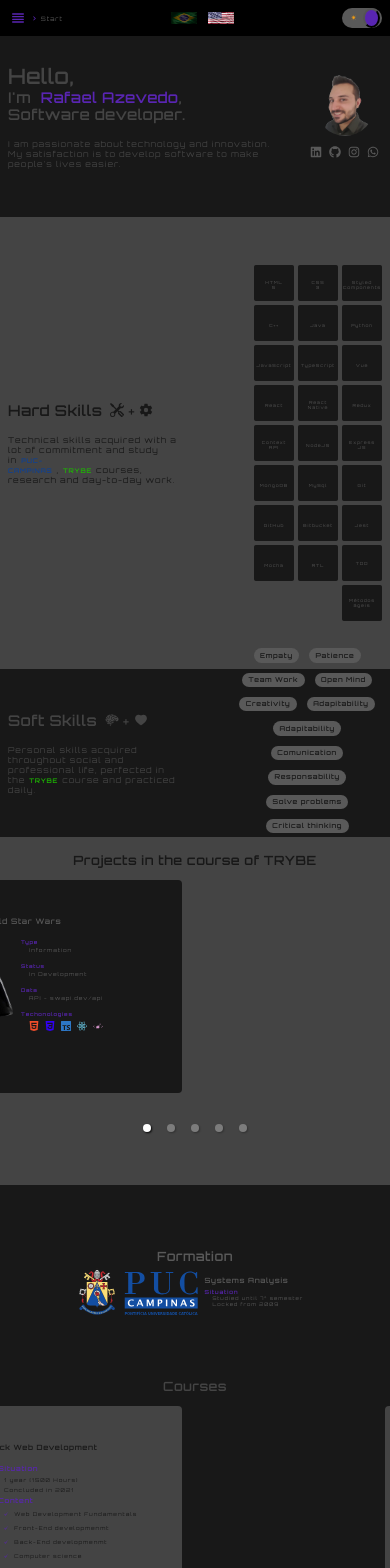
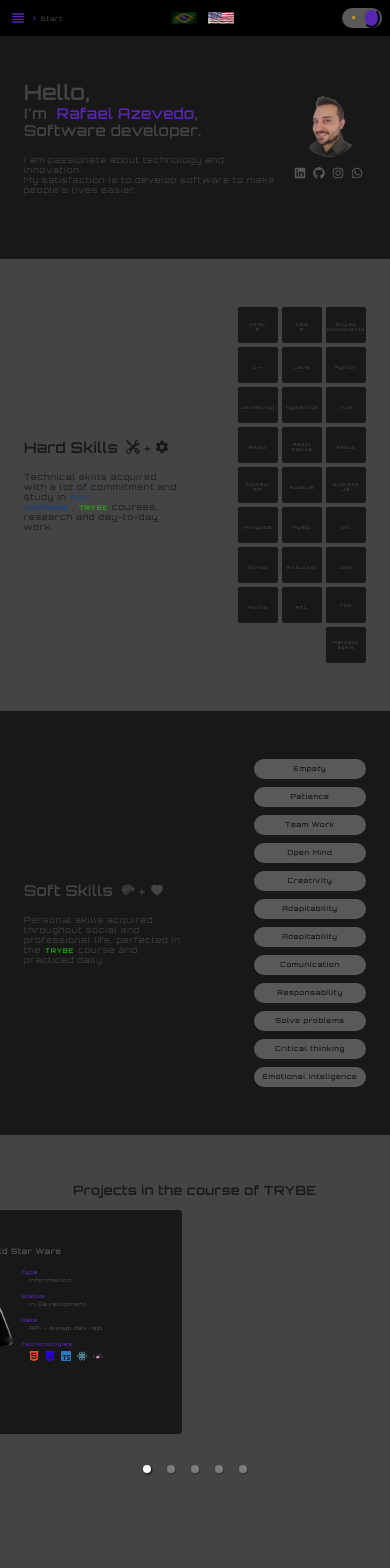
Before and after one commit to RafaelBiatoAzevedo/portifolio-Rafael-Azevedo, a React (Create React App) app: page / in a window 390 px wide. Shown: the top 1568 px of the page. Built offline with nearby package versions, Linux system fonts and the light colour scheme.

Commit message:
feat: add responsive for tablet

```diff
--- a/src/components/Certificates/components/Certificate/styles.ts
+++ b/src/components/Certificates/components/Certificate/styles.ts
@@ -21,6 +21,10 @@ export const Wrapper = styled.div`
 
   @media (max-width: ${(p) => p.theme.resolutions.small}) {
     min-height: 51rem;
+  }
+
+  @media (max-width: ${(p) => p.theme.resolutions.tablet}) {
+    min-height: 69rem;
   }
 `;
 
--- a/src/components/Certificates/styles.ts
+++ b/src/components/Certificates/styles.ts
@@ -12,7 +12,7 @@ export const Wrapper = styled.div`
     ${(p) => p.theme.spacing.lm} ${(p) => p.theme.spacing.lm};
   gap: 3rem;
 
-  @media (max-width: ${(p) => p.theme.resolutions.celphone}) {
-    padding: 10px;
+  @media (max-width: ${(p) => p.theme.resolutions.tablet}) {
+    padding: ${(p) => p.theme.spacing.xl} ${(p) => p.theme.spacing.lm};
   }
 `;
--- a/src/components/Courses/components/Course/styles.ts
+++ b/src/components/Courses/components/Course/styles.ts
@@ -21,6 +21,10 @@ export const Wrapper = styled.div`
 
   @media (max-width: ${(p) => p.theme.resolutions.small}) {
     min-height: 42rem;
+  }
+
+  @media (max-width: ${(p) => p.theme.resolutions.tablet}) {
+    min-height: 50rem;
   }
 `;
 
--- a/src/components/Courses/styles.ts
+++ b/src/components/Courses/styles.ts
@@ -10,4 +10,8 @@ export const Wrapper = styled.div`
     ${(p) => p.theme.spacing.lm} ${(p) => p.theme.spacing.lm};
 
   gap: 3rem;
+
+  @media (max-width: ${(p) => p.theme.resolutions.tablet}) {
+    padding: ${(p) => p.theme.spacing.sm} ${(p) => p.theme.spacing.lm};
+  }
 `;
--- a/src/components/Footer/index.tsx
+++ b/src/components/Footer/index.tsx
@@ -2,7 +2,7 @@ import { FC } from 'react';
 
 import { useTheme } from 'styled-components';
 
-import { Wrapper, WrapperTop } from './styles';
+import { WarpperBottom, Wrapper, WrapperTop } from './styles';
 
 import { Translator } from '../Translator';
 import { Text } from '../Text';
@@ -26,10 +26,16 @@ export const Footer: FC = (): JSX.Element => {
         />
         <LinksSocial />
       </WrapperTop>
-      <Text
-        title="AD - AZEVEDO DIGITAL / CNPJ: 39.324.590/0001-43 / Incrição Municipal: 324439 / Rua Cleonice Ap. Cruz Thielle, 350 - Jd Alvorada - Mogi-Guaçu - SP"
-        color={colors.tertiary}
-      />
+      <WarpperBottom>
+        <Text
+          title="AZEVEDO DIGITAL / CNPJ: 39.324.590/0001-43 / Incrição Municipal: 324439 / Rua Cleonice Ap. Cruz Thielle, 350 - Jd Alvorada - Mogi-Guaçu - SP"
+          color={colors.tertiary}
+        />
+        <Text
+          title="E-mail: rafaelazevedo321@gmail.com - azevedodigital321@gmail.com / Cel: (19) 99742-6983"
+          color={colors.tertiary}
+        />
+      </WarpperBottom>
     </Wrapper>
   );
 };
--- a/src/components/Footer/styles.ts
+++ b/src/components/Footer/styles.ts
@@ -33,3 +33,11 @@ export const WrapperTop = styled.div`
 
   gap: 2rem;
 `;
+
+export const WarpperBottom = styled.div`
+  align-items: center;
+  display: flex;
+  flex-direction: column;
+
+  gap: 0.5rem;
+`;
--- a/src/components/Formation/styles.ts
+++ b/src/components/Formation/styles.ts
@@ -11,6 +11,10 @@ export const Wrapper = styled.div`
   gap: 1rem;
 
   width: 100%;
+
+  @media (max-width: ${(p) => p.theme.resolutions.tablet}) {
+    padding: ${(p) => p.theme.spacing.xl} ${(p) => p.theme.spacing.lm};
+  }
 `;
 
 export const WrapperTitle = styled.div`
--- a/src/components/Projects/components/Project/styles.ts
+++ b/src/components/Projects/components/Project/styles.ts
@@ -22,6 +22,10 @@ export const Wrapper = styled.div`
 
   @media (max-width: ${(p) => p.theme.resolutions.small}) {
     min-height: 40rem;
+  }
+
+  @media (max-width: ${(p) => p.theme.resolutions.tablet}) {
+    min-height: 56rem;
   }
 `;
 
--- a/src/components/Projects/styles.ts
+++ b/src/components/Projects/styles.ts
@@ -13,8 +13,7 @@ export const Wrapper = styled.div`
 
   gap: 3rem;
 
-  @media (max-width: ${(p) => p.theme.resolutions.celphone}) {
-    padding: ${(p) => p.theme.spacing.md} ${(p) => p.theme.spacing.md}
-      ${(p) => p.theme.spacing.xxs} ${(p) => p.theme.spacing.md};
+  @media (max-width: ${(p) => p.theme.resolutions.tablet}) {
+    padding: ${(p) => p.theme.spacing.xl} ${(p) => p.theme.spacing.lm};
   }
 `;
--- a/src/components/Skills/index.tsx
+++ b/src/components/Skills/index.tsx
@@ -9,6 +9,7 @@ import { ISkill } from '~/interfaces/ISkill';
 import { LinkTech } from './components/LinkTech';
 
 import {
+  CartSoftSkill,
   GridTechs,
   Link,
   TextMessage,
@@ -97,14 +98,14 @@ export const Skills: FC<ISKillsProps> = ({
       {title === 'Soft Skills' ? (
         <WrapperSoftSkills>
           {skills.map((skill) => (
-            <div>
+            <CartSoftSkill>
               <Text
                 color={colors.onTertiary}
                 title={<Translator path={skill.name} />}
                 size="1.6rem"
                 weight="900"
               />
-            </div>
+            </CartSoftSkill>
           ))}
         </WrapperSoftSkills>
       ) : (
--- a/src/components/Skills/styles.ts
+++ b/src/components/Skills/styles.ts
@@ -10,12 +10,11 @@ export const Wrapper = styled.div<TWrapperProps>`
   display: flex;
   background-color: ${(p) => p.backgroudColor};
   padding: ${(p) => p.theme.spacing.xxl} ${(p) => p.theme.spacing.lm};
-  min-height: 42rem;
 
-  gap: 11rem;
+  gap: 10rem;
 
   @media (max-width: ${(p) => p.theme.resolutions.tablet}) {
-    padding: ${(p) => p.theme.spacing.xl} ${(p) => p.theme.spacing.sm};
+    padding: ${(p) => p.theme.spacing.xl} ${(p) => p.theme.spacing.lm};
   }
 `;
 
@@ -75,14 +74,21 @@ export const WrapperSoftSkills = styled.div`
   align-items: center;
   flex-wrap: wrap;
 
+  justify-content: flex-end;
+  max-width: 40%;
+  gap: 2rem;
+`;
+
+export const CartSoftSkill = styled.div`
+  align-items: center;
+  display: flex;
   justify-content: center;
-  max-width: 40%;
-  gap: 2.5rem;
+  width: 24rem;
+  height: 5rem;
+  border-radius: 3rem;
+  background-color: ${(p) => p.theme.colors.tertiary};
 
-  > div {
-    text-align: center;
-    border-radius: 2rem;
-    background-color: ${(p) => p.theme.colors.tertiary};
-    padding: 0.8rem 1.6rem;
+  @media (max-width: ${(p) => p.theme.resolutions.tablet}) {
+    width: 28rem;
   }
 `;
--- a/src/components/Start/styles.ts
+++ b/src/components/Start/styles.ts
@@ -13,7 +13,6 @@ export const Wrapper = styled.div`
 
   @media (max-width: ${(p) => p.theme.resolutions.tablet}) {
     margin-top: ${(p) => p.theme.spacing.md};
-    padding: ${(p) => p.theme.spacing.xl} ${(p) => p.theme.spacing.sm};
   }
 `;
 
```
